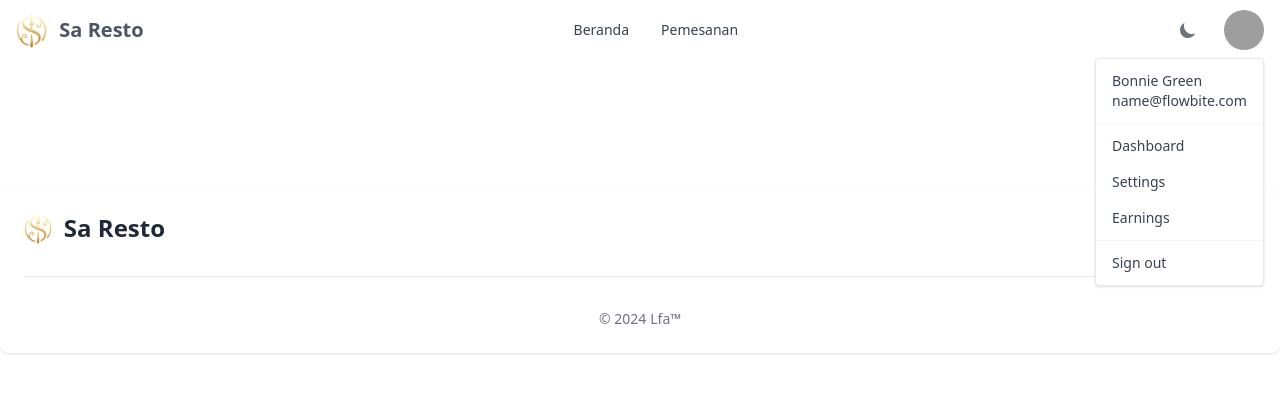
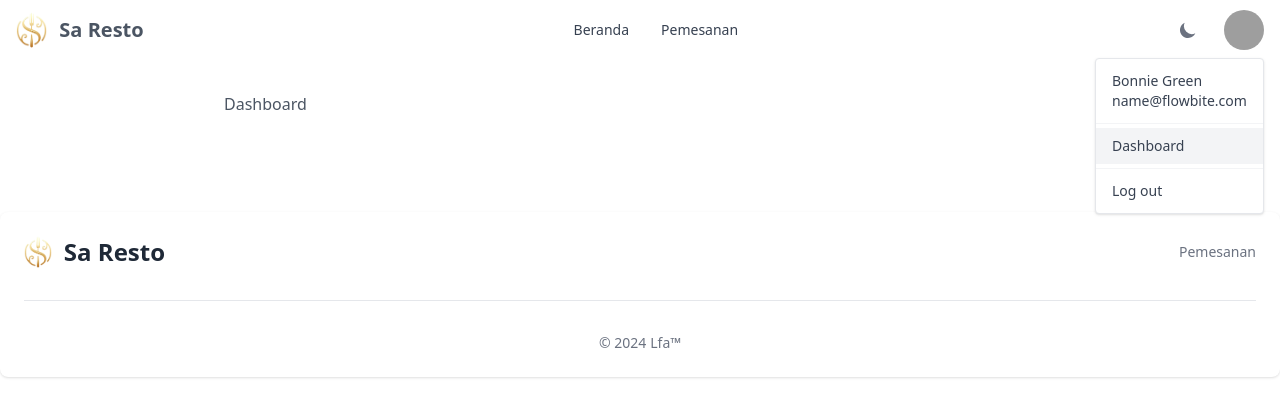
Before and after one commit to AffanSurya/saresto-spa, a React (Create React App) app: page /dashboard in a window 1280 px wide. Both pictures are taken after a click on the button 1244 px from the left and 30 px from the top of the page. Shown: the top 416 px of the page. Built offline with nearby package versions, Linux system fonts and the light colour scheme; grey boxes are pictures that could not be loaded.

Commit message:
mengubah price untuk dikirim ke order item dan memulai pembuatan dashboard

```diff
--- a/src/App.tsx
+++ b/src/App.tsx
@@ -3,6 +3,7 @@ import Home from "./pages/Home";
 import NavbarComponent from "./components/Navbar";
 import FooterComponent from "./components/Footer";
 import Order from "./pages/Order";
+import Dashboard from "./pages/Dashboard";
 
 function App() {
   return (
@@ -12,6 +13,7 @@ function App() {
         <Routes>
           <Route path="/" element={<Home />} />
           <Route path="/pesan" element={<Order />} />
+          <Route path="/dashboard" element={<Dashboard />} />
         </Routes>
       </div>
       <FooterComponent />
--- a/src/components/ListReviewOrder.tsx
+++ b/src/components/ListReviewOrder.tsx
@@ -1,4 +1,4 @@
-import { IoClose } from "react-icons/io5";
+// import { IoClose } from "react-icons/io5";
 
 interface ListReviewOrderProps {
   name: string;
--- a/src/components/Navbar.tsx
+++ b/src/components/Navbar.tsx
@@ -51,11 +51,11 @@ function NavbarComponent() {
               name@flowbite.com
             </span>
           </DropdownHeader>
-          <DropdownItem>Dashboard</DropdownItem>
-          <DropdownItem>Settings</DropdownItem>
-          <DropdownItem>Earnings</DropdownItem>
+          <DropdownItem>
+            <Link to="/dashboard">Dashboard</Link>
+          </DropdownItem>
           <DropdownDivider />
-          <DropdownItem>Sign out</DropdownItem>
+          <DropdownItem>Log out</DropdownItem>
         </Dropdown>
         <NavbarToggle />
       </div>
--- /dev/null
+++ b/src/pages/Dashboard.tsx
@@ -0,0 +1,3 @@
+export default function Dashboard() {
+  return <h1>Dashboard</h1>;
+}
--- a/src/pages/Order.tsx
+++ b/src/pages/Order.tsx
@@ -111,7 +111,7 @@ export default function Order() {
         order_id: orderId,
         menu_item_id: item.menu_item_id,
         quantity: item.quantity,
-        price: item.price,
+        price: item.price * item.quantity,
       }));
 
       await Promise.all(
@@ -125,7 +125,6 @@ export default function Order() {
         (total, item) => total + item.price * item.quantity,
         0,
       );
-      // console.log(`orderPrice: ${orderPrice} type: ${typeof orderPrice}`);
 
       await axios.put(`http://sa-restoV2.test/api/order/update/${orderId}`, {
         total_price: orderPrice,
@@ -140,12 +139,10 @@ export default function Order() {
       setSelectedMenuItems([]);
     }
   };
-  console.log(selectedMenuItems);
 
   const appetizers = menuItems.filter(
     (item) => item.category === "makanan pembuka",
   );
-  // console.log(`Appetizers ${JSON.stringify(appetizers, null, 2)}`);
 
   const mainCourses = menuItems.filter(
     (item) => item.category === "makanan utama",
```
